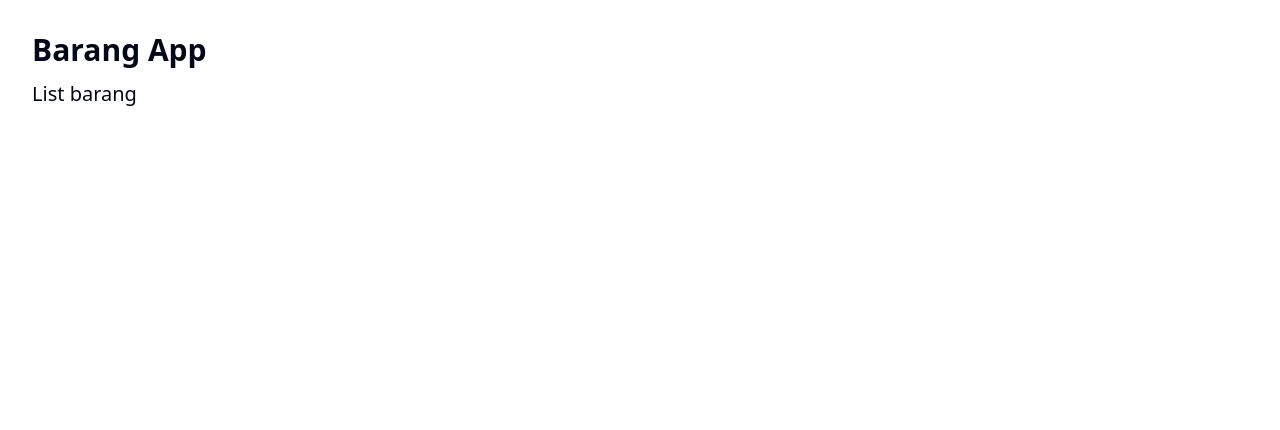
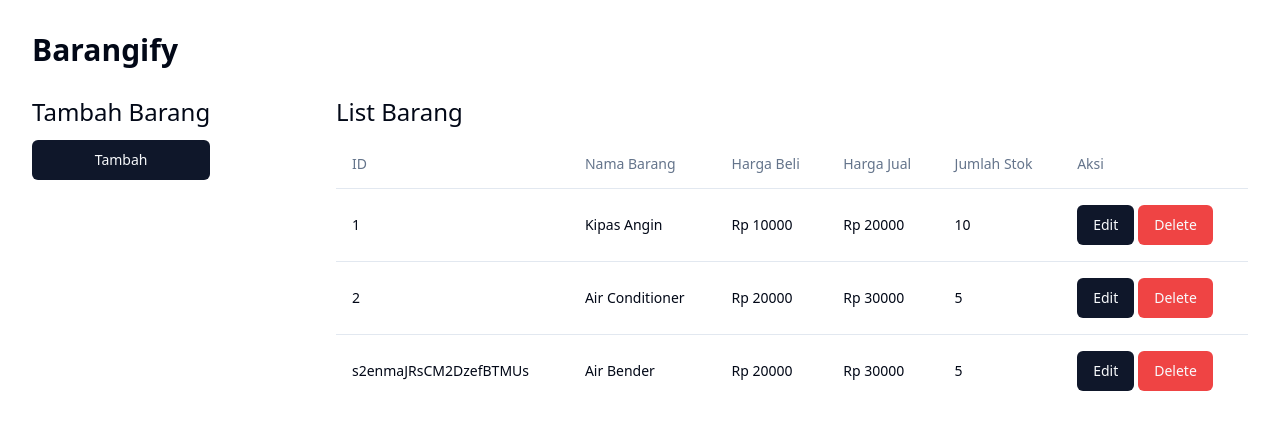
Before and after one commit to Deraidos/nutech-crudbarang, a React (Vite) app: page / in a window 1280 px wide. Shown: the top 430 px of the page. Built offline with nearby package versions, Linux system fonts and the light colour scheme.

Commit message:
add dummy barang, tabel barang component

```diff
--- a/src/App.css
+++ b/src/App.css
@@ -2,10 +2,4 @@
   max-width: 1280px;
   margin: 0 auto;
   padding: 2rem;
-  /* text-align: center; */
 }
-
-.wrapper-table {
-  display: flex;
-  flex-direction: column;
-}
--- a/src/App.tsx
+++ b/src/App.tsx
@@ -1,16 +1,89 @@
+import { Button } from "@/components/ui/button"
+import {
+  Table,
+  TableBody,
+  TableCaption,
+  TableCell,
+  TableHead,
+  TableHeader,
+  TableRow,
+} from "@/components/ui/table"
+
 import './App.css'
+import { useSelector } from "react-redux"
+import { RootState } from "./redux/store"
+import { useDispatch } from "react-redux"
+import TabelBarang from "./components/TabelBarang"
 
 function App() {
+
+  const dispatch = useDispatch()
+
+  const listBarang = useSelector(
+    (state: RootState) => state.barang.value)
+
   return (
-    <div className='flex flex-col gap-3'>
-      <div id='title'>
-        <h1 className='text-3xl font-bold'>Barang App</h1>
+    <div className='flex flex-col gap-3 mx-auto'>
+      <div id='title' className="pb-4">
+        <h1 className='text-3xl font-bold'>Barangify</h1>
       </div>
 
-      <div id='item list'>
-        <h2 className='text-xl'>List barang</h2>
-      </div>
-    </div>
+      <section className='flex flex-row justify-between'>
+        <div id='add item' className='flex flex-col gap-3'>
+          <h2 className='text-2xl'>Tambah Barang</h2>
+          {/* form goes here */}
+          <Button variant="default">Tambah</Button>
+        </div>
+
+        <aside className='flex flex-col gap-3 w-[75%]'>
+          <h2 className='text-2xl'>List Barang</h2>
+          <TabelBarang />
+          {/* {listBarang.map((barang) => {
+            return (
+              <>
+                <h3 key={barang.id} className="text-xl">{barang.namaBarang}</h3>
+                <p>Harga Beli: {barang.hargaBeli}</p>
+                <p>Harga Jual: {barang.hargaJual}</p>
+                <p>Stok: {barang.stok}</p>
+              </>
+
+            )
+          })} */}
+
+
+
+          {/* <Table>
+            <TableCaption>A list of your recent invoices.</TableCaption>
+            <TableHeader>
+              <TableRow>
+                <TableHead>Nama Barang</TableHead>
+                <TableHead>Harga Beli</TableHead>
+                <TableHead>Harga Jual</TableHead>
+                <TableHead>Jumlah Stok</TableHead>
+                <TableHead>Aksi</TableHead>
+              </TableRow>
+            </TableHeader>
+            <TableBody>
+              {listBarang.map((barang) => {
+                return (
+                  <TableRow>
+                    <TableCell className="font-medium">{barang.namaBarang}</TableCell>
+                    <TableCell>Rp {barang.hargaBeli}</TableCell>
+                    <TableCell>Rp {barang.hargaJual}</TableCell>
+                    <TableCell>{barang.stok}</TableCell>
+                    <TableCell className="flex gap-1">
+                      <Button>Edit</Button>
+                      <Button variant="destructive">Delete</Button>
+                    </TableCell>
+                  </TableRow>
+                )
+              })}
+            </TableBody>
+          </Table> */}
+
+        </aside>
+      </section>
+    </div >
   )
 }
 
--- /dev/null
+++ b/src/components/TabelBarang.tsx
@@ -0,0 +1,72 @@
+import {
+  Table,
+  TableBody,
+  TableCell,
+  TableHead,
+  TableHeader,
+  TableRow,
+} from "@/components/ui/table"
+import { Button } from "./ui/button"
+import { useSelector } from "react-redux"
+import { RootState } from "@/redux/store"
+
+export default function TabelBarang() {
+
+  const listBarang = useSelector(
+    (state: RootState) => state.barang.value)
+
+  return (
+    <Table>
+      <TableHeader>
+        <TableRow>
+          <TableHead>ID</TableHead>
+          <TableHead>Nama Barang</TableHead>
+          <TableHead>Harga Beli</TableHead>
+          <TableHead>Harga Jual</TableHead>
+          <TableHead>Jumlah Stok</TableHead>
+          <TableHead>Aksi</TableHead>
+        </TableRow>
+      </TableHeader>
+      <TableBody>
+        {listBarang.length == 0 ? (
+          <TableRow>
+            <TableCell colSpan={5} align="center">
+              Tidak ada barang
+            </TableCell>
+          </TableRow>
+        ) : (
+          listBarang.map((barang) => (
+            <TableRow key={barang.id}>
+              <TableCell>{barang.id}</TableCell>
+              <TableCell className="font-medium">{barang.namaBarang}</TableCell>
+              <TableCell>Rp {barang.hargaBeli}</TableCell>
+              <TableCell>Rp {barang.hargaJual}</TableCell>
+              <TableCell>{barang.stok}</TableCell>
+              <TableCell className="flex gap-1">
+                <Button>Edit</Button>
+                <Button variant="destructive">Delete</Button>
+              </TableCell>
+            </TableRow>
+          ))
+        )}
+      </TableBody>
+
+      {/* <TableBody>
+        {listBarang.map((barang) => {
+          return (
+            <TableRow>
+              <TableCell className="font-medium">{barang.namaBarang}</TableCell>
+              <TableCell>Rp {barang.hargaBeli}</TableCell>
+              <TableCell>Rp {barang.hargaJual}</TableCell>
+              <TableCell>{barang.stok}</TableCell>
+              <TableCell className="flex gap-1">
+                <Button>Edit</Button>
+                <Button variant="destructive">Delete</Button>
+              </TableCell>
+            </TableRow>
+          )
+        })}
+      </TableBody> */}
+    </Table>
+  )
+};
--- /dev/null
+++ b/src/components/ui/button.tsx
@@ -0,0 +1,56 @@
+import * as React from "react"
+import { Slot } from "@radix-ui/react-slot"
+import { cva, type VariantProps } from "class-variance-authority"
+
+import { cn } from "@/lib/utils"
+
+const buttonVariants = cva(
+  "inline-flex items-center justify-center rounded-md text-sm font-medium ring-offset-background transition-colors focus-visible:outline-none focus-visible:ring-2 focus-visible:ring-ring focus-visible:ring-offset-2 disabled:pointer-events-none disabled:opacity-50",
+  {
+    variants: {
+      variant: {
+        default: "bg-primary text-primary-foreground hover:bg-primary/90",
+        destructive:
+          "bg-destructive text-destructive-foreground hover:bg-destructive/90",
+        outline:
+          "border border-input bg-background hover:bg-accent hover:text-accent-foreground",
+        secondary:
+          "bg-secondary text-secondary-foreground hover:bg-secondary/80",
+        ghost: "hover:bg-accent hover:text-accent-foreground",
+        link: "text-primary underline-offset-4 hover:underline",
+      },
+      size: {
+        default: "h-10 px-4 py-2",
+        sm: "h-9 rounded-md px-3",
+        lg: "h-11 rounded-md px-8",
+        icon: "h-10 w-10",
+      },
+    },
+    defaultVariants: {
+      variant: "default",
+      size: "default",
+    },
+  }
+)
+
+export interface ButtonProps
+  extends React.ButtonHTMLAttributes<HTMLButtonElement>,
+    VariantProps<typeof buttonVariants> {
+  asChild?: boolean
+}
+
+const Button = React.forwardRef<HTMLButtonElement, ButtonProps>(
+  ({ className, variant, size, asChild = false, ...props }, ref) => {
+    const Comp = asChild ? Slot : "button"
+    return (
+      <Comp
+        className={cn(buttonVariants({ variant, size, className }))}
+        ref={ref}
+        {...props}
+      />
+    )
+  }
+)
+Button.displayName = "Button"
+
+export { Button, buttonVariants }
--- /dev/null
+++ b/src/components/ui/table.tsx
@@ -0,0 +1,114 @@
+import * as React from "react"
+
+import { cn } from "@/lib/utils"
+
+const Table = React.forwardRef<
+  HTMLTableElement,
+  React.HTMLAttributes<HTMLTableElement>
+>(({ className, ...props }, ref) => (
+  <div className="w-full overflow-auto">
+    <table
+      ref={ref}
+      className={cn("w-full caption-bottom text-sm", className)}
+      {...props}
+    />
+  </div>
+))
+Table.displayName = "Table"
+
+const TableHeader = React.forwardRef<
+  HTMLTableSectionElement,
+  React.HTMLAttributes<HTMLTableSectionElement>
+>(({ className, ...props }, ref) => (
+  <thead ref={ref} className={cn("[&_tr]:border-b", className)} {...props} />
+))
+TableHeader.displayName = "TableHeader"
+
+const TableBody = React.forwardRef<
+  HTMLTableSectionElement,
+  React.HTMLAttributes<HTMLTableSectionElement>
+>(({ className, ...props }, ref) => (
+  <tbody
+    ref={ref}
+    className={cn("[&_tr:last-child]:border-0", className)}
+    {...props}
+  />
+))
+TableBody.displayName = "TableBody"
+
+const TableFooter = React.forwardRef<
+  HTMLTableSectionElement,
+  React.HTMLAttributes<HTMLTableSectionElement>
+>(({ className, ...props }, ref) => (
+  <tfoot
+    ref={ref}
+    className={cn("bg-primary font-medium text-primary-foreground", className)}
+    {...props}
+  />
+))
+TableFooter.displayName = "TableFooter"
+
+const TableRow = React.forwardRef<
+  HTMLTableRowElement,
+  React.HTMLAttributes<HTMLTableRowElement>
+>(({ className, ...props }, ref) => (
+  <tr
+    ref={ref}
+    className={cn(
+      "border-b transition-colors hover:bg-muted/50 data-[state=selected]:bg-muted",
+      className
+    )}
+    {...props}
+  />
+))
+TableRow.displayName = "TableRow"
+
+const TableHead = React.forwardRef<
+  HTMLTableCellElement,
+  React.ThHTMLAttributes<HTMLTableCellElement>
+>(({ className, ...props }, ref) => (
+  <th
+    ref={ref}
+    className={cn(
+      "h-12 px-4 text-left align-middle font-medium text-muted-foreground [&:has([role=checkbox])]:pr-0",
+      className
+    )}
+    {...props}
+  />
+))
+TableHead.displayName = "TableHead"
+
+const TableCell = React.forwardRef<
+  HTMLTableCellElement,
+  React.TdHTMLAttributes<HTMLTableCellElement>
+>(({ className, ...props }, ref) => (
+  <td
+    ref={ref}
+    className={cn("p-4 align-middle [&:has([role=checkbox])]:pr-0", className)}
+    {...props}
+  />
+))
+TableCell.displayName = "TableCell"
+
+const TableCaption = React.forwardRef<
+  HTMLTableCaptionElement,
+  React.HTMLAttributes<HTMLTableCaptionElement>
+>(({ className, ...props }, ref) => (
+  <caption
+    ref={ref}
+    className={cn("mt-4 text-sm text-muted-foreground", className)}
+    {...props}
+  />
+))
+TableCaption.displayName = "TableCaption"
+
+export {
+  Table,
+  TableHeader,
+  TableBody,
+  TableFooter,
+  TableHead,
+  TableRow,
+  TableCell,
+  TableCaption,
+}
--- a/src/index.css
+++ b/src/index.css
@@ -34,7 +34,6 @@
     --ring: 215 20.2% 65.1%;
 
     --radius: 0.5rem;
-
   }
 
   .dark {
--- /dev/null
+++ b/src/lib/utils.ts
@@ -0,0 +1,6 @@
+import { type ClassValue, clsx } from "clsx"
+import { twMerge } from "tailwind-merge"
+
+export function cn(...inputs: ClassValue[]) {
+  return twMerge(clsx(inputs))
+}
--- a/src/redux/slices/barangSlice.ts
+++ b/src/redux/slices/barangSlice.ts
@@ -1,21 +1,46 @@
-import { createSlice, PayloadAction } from "@reduxjs/toolkit";
+import { createSlice, nanoid, PayloadAction } from '@reduxjs/toolkit'
+import { randomUUID } from 'crypto'
 
-interface BarangState {
-  item: any
-}
+// interface BarangState {
+//   value: any
+// }
 
-const initialState: BarangState = {
-  item: [],
+const initialState = {
+  value: [
+    {
+      id: 1,
+      namaBarang: 'Kipas Angin',
+      hargaBeli: '10000',
+      hargaJual: '20000',
+      stok: '10',
+    },
+    {
+      id: 2,
+      namaBarang: 'Air Conditioner',
+      hargaBeli: '20000',
+      hargaJual: '30000',
+      stok: '5',
+    },
+    {
+      id: nanoid(),
+      namaBarang: 'Air Bender',
+      hargaBeli: '20000',
+      hargaJual: '30000',
+      stok: '5',
+    },
+  ],
 }
 
 export const barangSlice = createSlice({
-  name: "Barang",
+  name: 'barang',
   initialState,
   reducers: {
     addBarang: (state, action: PayloadAction<string>) => {
-      state.item.push(...action.payload)
-    }
-  }
+      state.value.push(action.payload)
+    },
+  },
 })
 
+export const { addBarang } = barangSlice.actions
+
 export default barangSlice.reducer
--- a/tsconfig.json
+++ b/tsconfig.json
@@ -5,8 +5,6 @@
     "lib": ["ES2020", "DOM", "DOM.Iterable"],
     "module": "ESNext",
     "skipLibCheck": true,
-    "baseUrl": ".",
-
 
     /* Bundler mode */
     "moduleResolution": "bundler",
@@ -21,6 +19,10 @@
     "noUnusedLocals": true,
     "noUnusedParameters": true,
     "noFallthroughCasesInSwitch": true,
+    "baseUrl": ".",
+    "paths": {
+      "@/*": ["./src/*"]
+    }
   },
   "include": ["src"],
   "references": [{ "path": "./tsconfig.node.json" }]
--- a/vite.config.ts
+++ b/vite.config.ts
@@ -1,8 +1,13 @@
-import path from "path"
+import path from 'path'
 import { defineConfig } from 'vite'
 import react from '@vitejs/plugin-react'
 
 // https://vitejs.dev/config/
 export default defineConfig({
   plugins: [react()],
+  resolve: {
+    alias: {
+      '@': path.resolve(__dirname, './src'),
+    },
+  },
 })
```
